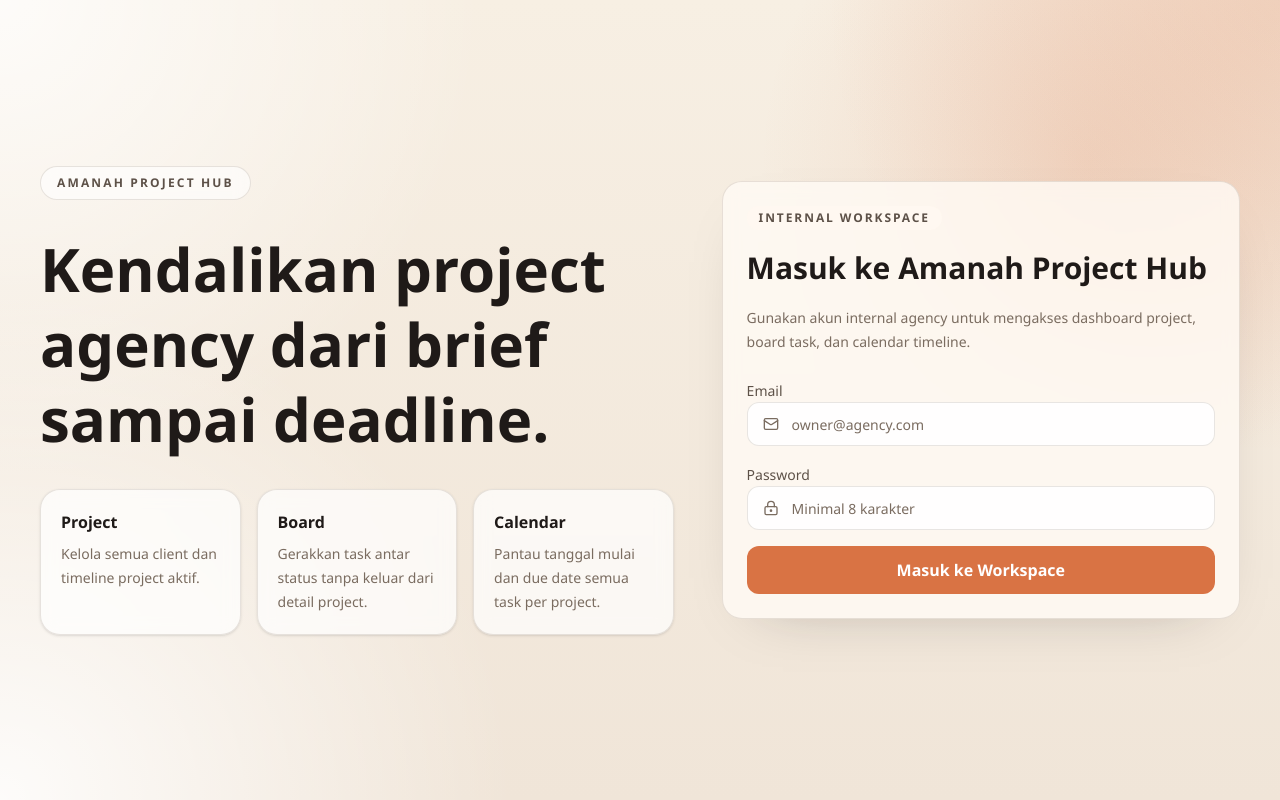
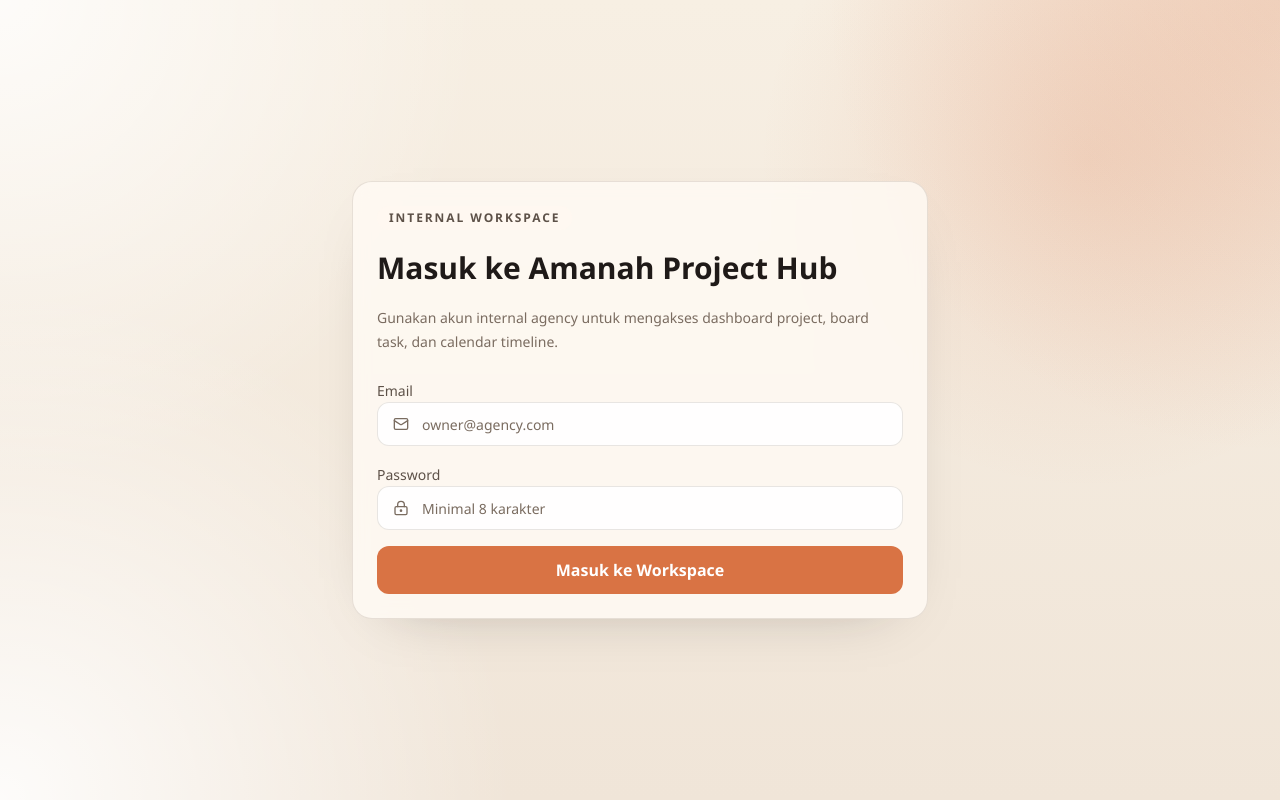
Before and after one commit to 7vilanata/amanah, a Next.js app: page /login in a window 1280 px wide. Built offline with nearby package versions, Linux system fonts and the light colour scheme; no server answers.

Commit message:
Center login form and simplify auth layout

```diff
--- a/src/app/(auth)/layout.tsx
+++ b/src/app/(auth)/layout.tsx
@@ -6,30 +6,8 @@ export default function AuthLayout({
   return (
     <div className="relative min-h-screen overflow-hidden">
       <div className="absolute inset-0 bg-[radial-gradient(circle_at_top_right,rgba(217,115,68,0.22),transparent_30%),radial-gradient(circle_at_bottom_left,rgba(255,255,255,0.88),transparent_34%)]" />
-      <div className="relative mx-auto grid min-h-screen w-full max-w-7xl items-center gap-12 px-6 py-12 lg:grid-cols-[1.1fr_0.9fr] lg:px-10">
-        <section className="space-y-8">
-          <div className="inline-flex rounded-full border border-[var(--border)] bg-white/60 px-4 py-2 text-xs font-semibold uppercase tracking-[0.18em] text-[var(--muted-strong)] backdrop-blur">
-            Amanah Project Hub
-          </div>
-          <div className="space-y-6">
-            <h1 className="max-w-2xl text-4xl font-semibold leading-tight text-[var(--foreground)] md:text-6xl">
-              Kendalikan project agency dari brief sampai deadline.
-            </h1>
-          </div>
-          <div className="grid gap-4 sm:grid-cols-3">
-            {[
-              ["Project", "Kelola semua client dan timeline project aktif."],
-              ["Board", "Gerakkan task antar status tanpa keluar dari detail project."],
-              ["Calendar", "Pantau tanggal mulai dan due date semua task per project."],
-            ].map(([title, copy]) => (
-              <div key={title} className="rounded-[20px] border border-[var(--border)] bg-white/70 p-5 shadow-sm backdrop-blur">
-                <h2 className="mb-2 text-base font-semibold text-[var(--foreground)]">{title}</h2>
-                <p className="text-sm leading-6 text-[var(--muted)]">{copy}</p>
-              </div>
-            ))}
-          </div>
-        </section>
-        <section>{children}</section>
+      <div className="relative mx-auto flex min-h-screen w-full max-w-7xl items-center justify-center px-6 py-12 lg:px-10">
+        <section className="w-full max-w-xl">{children}</section>
       </div>
     </div>
   );
```
